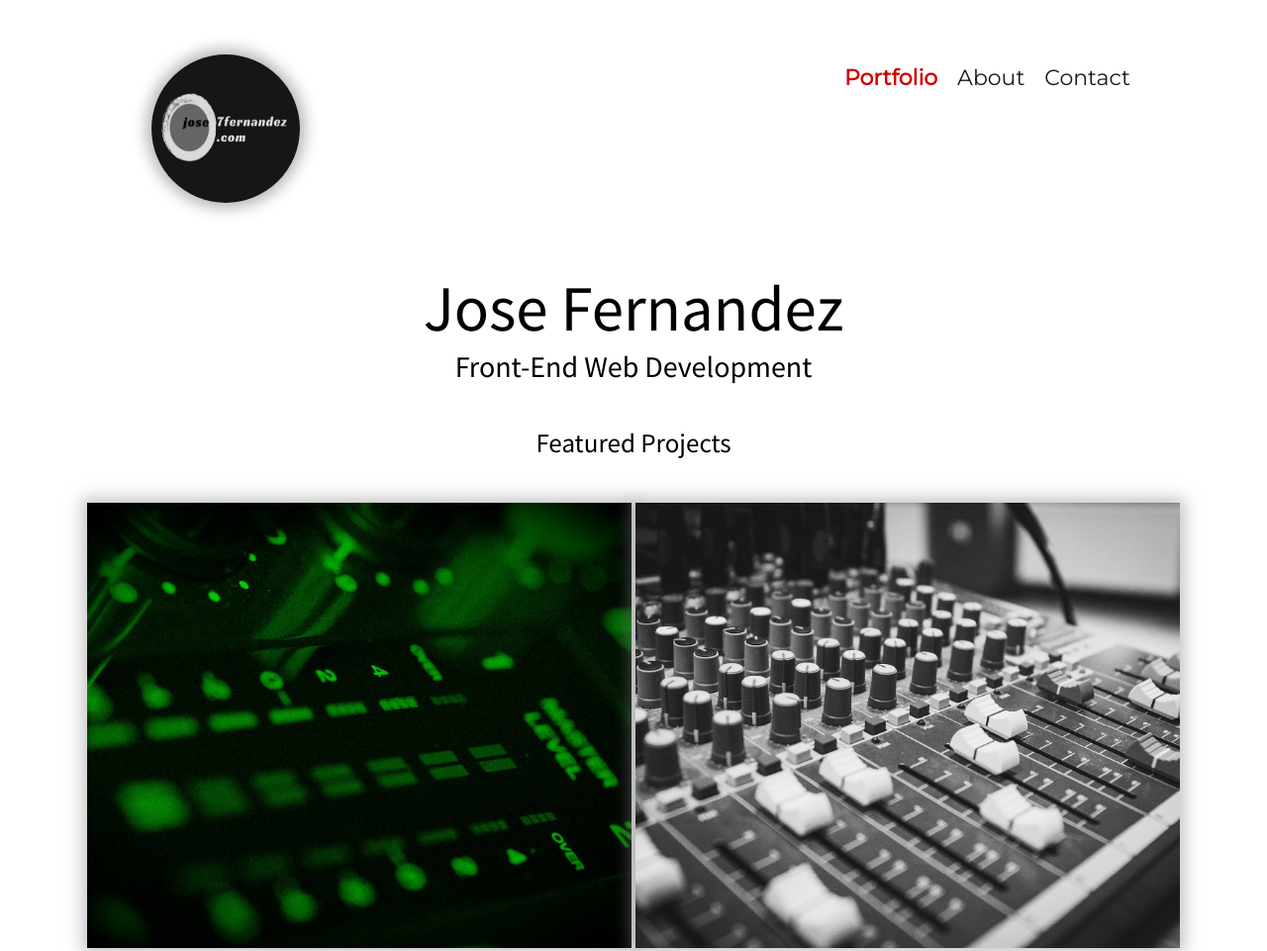
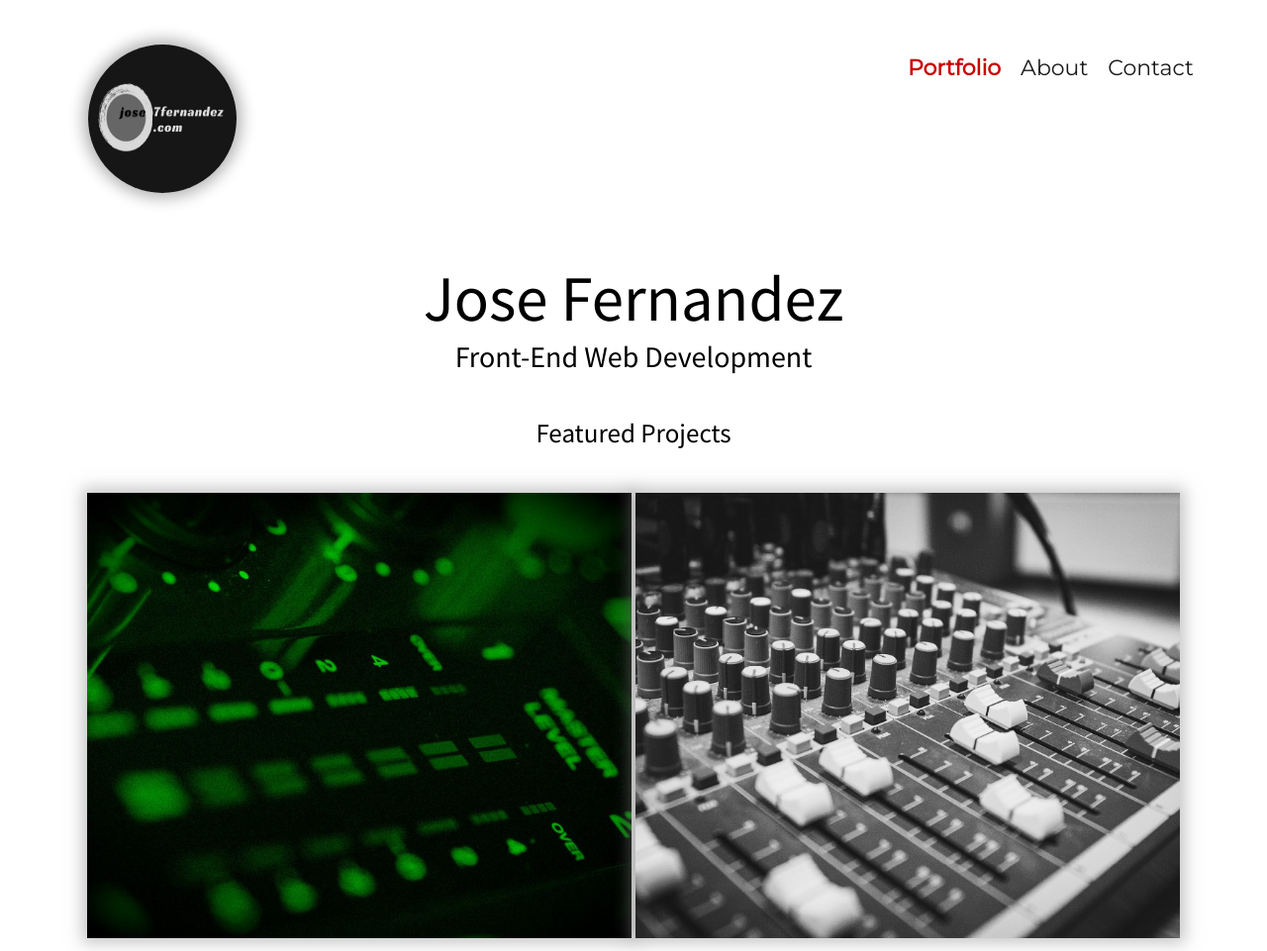
Before and after one commit to jose7fernandez/j7-portfolio, a plain HTML site: page index.html in a window 1280 px wide. Shown: the top 961 px of the page at 99% size. Drawn offline with nearby package versions, Linux system fonts and the light colour scheme; files whose address does not match are found by name.

Commit message:
Increased container width to 90%, reduced padding-top on nav to 20px, added padding-left 20px to social-icons in footer.

```diff
--- a/css/style.css
+++ b/css/style.css
@@ -9,7 +9,7 @@ body {
 .container {
     margin: auto;
     overflow: hidden;
-    width: 80%;
+    width: 90%;
 }
 
 
@@ -17,7 +17,7 @@ body {
 
 header {
     min-height: 60px;
-    padding-top: 30px;
+    padding-top: 20px;
 }
 
 .logo img {
@@ -481,6 +481,7 @@ a {
     margin-left: auto;
     margin-right: auto;
     margin-top: 20px;
+    padding-left: 20px;
     width: 200px;
 }
 
```
